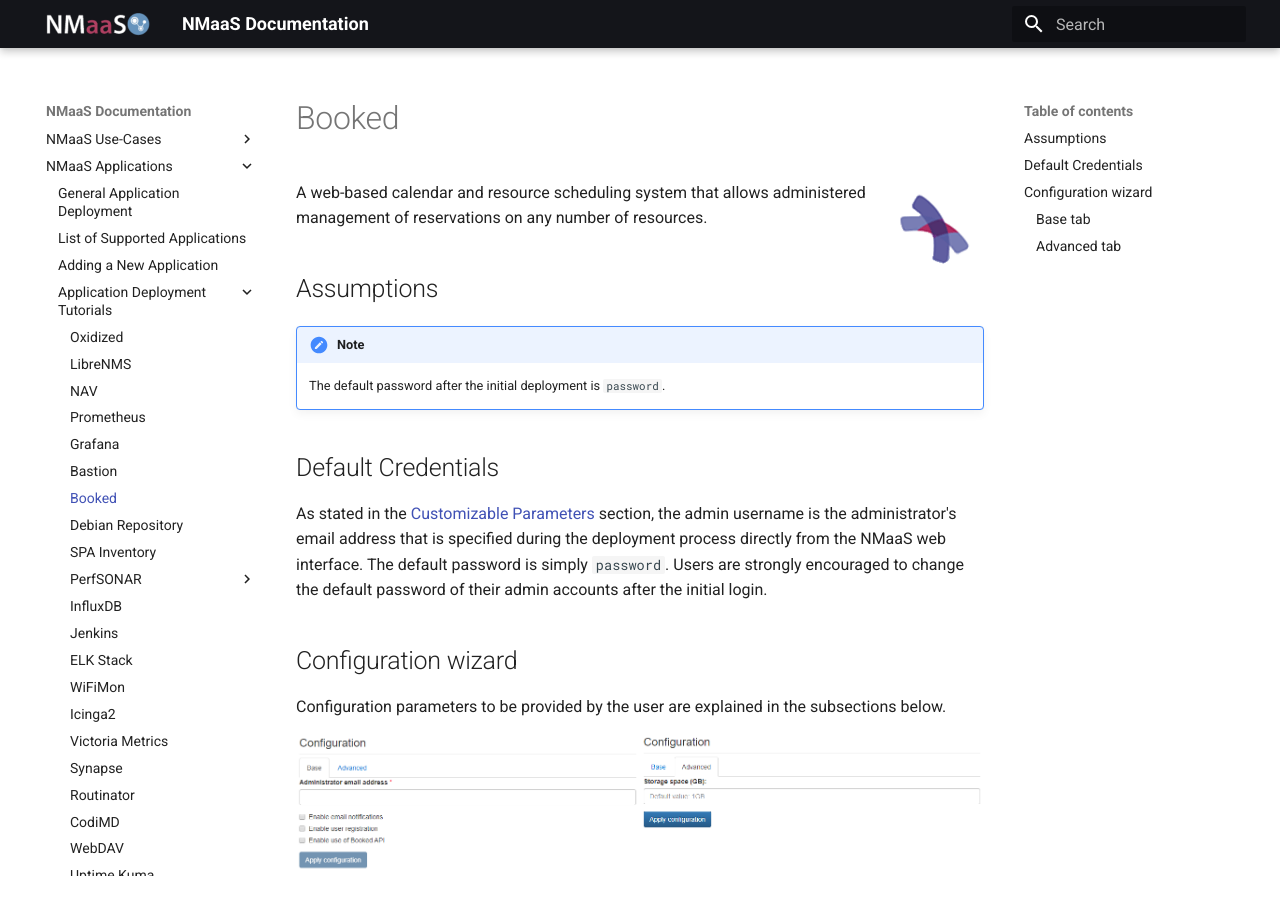
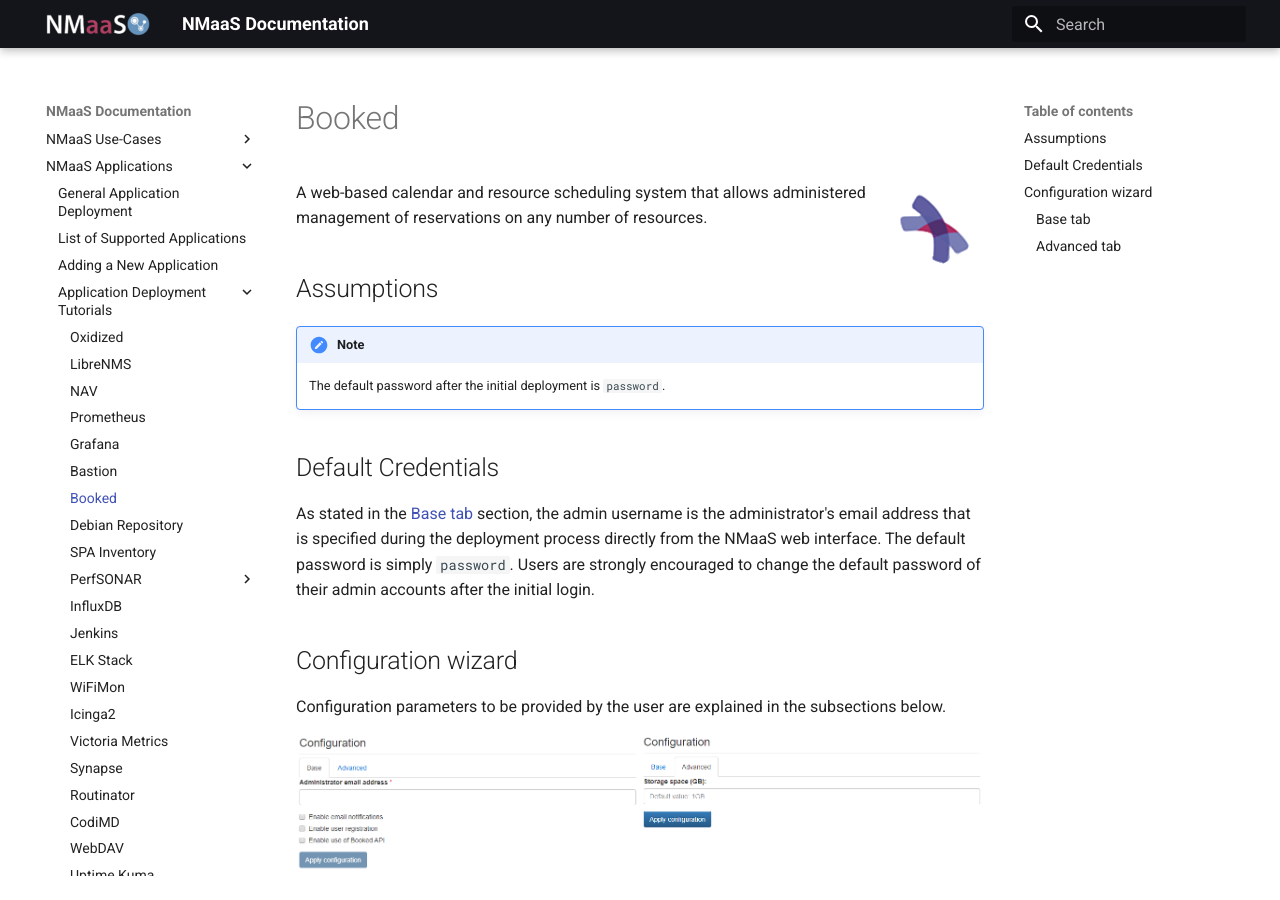
Before and after one commit to nmaas-platform/nmaas-docs, an MkDocs documentation site: the page built from docs/nmaas-applications/tutorials/booked.md, in a window 1280 px wide and 900 px high. Built offline with MkDocs 1.6.1 and Material for MkDocs 9.7.7, drawn with Linux system fonts in a browser that asks for light colours.

Commit message:
Address mkdocs warnings

```diff
--- a/docs/nmaas-applications/tutorials/booked.md
+++ b/docs/nmaas-applications/tutorials/booked.md
@@ -11,7 +11,7 @@
 
 ## Default Credentials
 
-As stated in the [Customizable Parameters](#customizable-parameters) section, the admin username is the administrator's email address that is specified during the deployment process directly from the NMaaS web interface. The default password is simply `password`. Users are strongly encouraged to change the default password of their admin accounts after the initial login.
+As stated in the [Base tab](#base-tab) section, the admin username is the administrator's email address that is specified during the deployment process directly from the NMaaS web interface. The default password is simply `password`. Users are strongly encouraged to change the default password of their admin accounts after the initial login.
 
 ## Configuration wizard
 
--- a/mkdocs.yml
+++ b/mkdocs.yml
@@ -135,9 +135,8 @@
   - pymdownx.critic
   - pymdownx.details
   - pymdownx.emoji:
-      emoji_generator: !!python/name:pymdownx.emoji.to_svg
-      emoji_index: !!python/name:materialx.emoji.twemoji
-      emoji_generator: !!python/name:materialx.emoji.to_svg
+      emoji_index: !!python/name:material.extensions.emoji.twemoji
+      emoji_generator: !!python/name:material.extensions.emoji.to_svg
   - pymdownx.inlinehilite
   - pymdownx.magiclink
   - pymdownx.mark
```
Also changed, not shown: docs/faq.md (+2 -2 lines).
